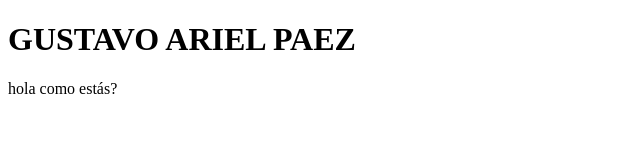
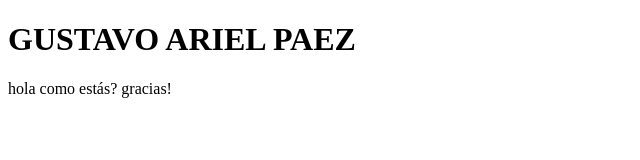
Before and after one commit to gusti-92/proyectoPaul, a plain HTML site: page index.html in a window 1280 px wide. Shown: the full height of the page, 0-640 px from the left. Drawn offline with Linux system fonts and the light colour scheme.

Commit message:
probando comando git

```diff
--- a/index.html
+++ b/index.html
@@ -10,6 +10,7 @@
     <nav class="navbar navbar-inverse" role="navigation">
         hola
         como estás?
+        gracias!
       </nav>
 <body>
 
```
